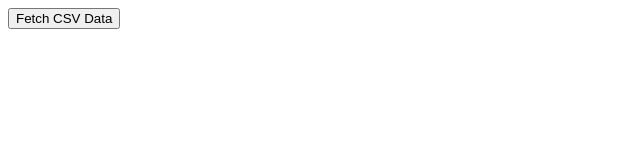
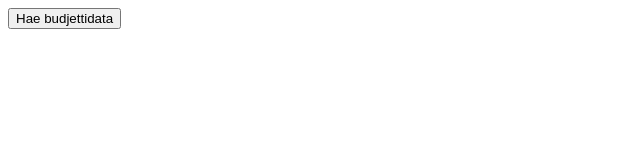
Before and after one commit to otsatukka/AvoinSuomi, a Vue app in the folder budjetinesitys/: page / in a window 1280 px wide. Shown: the top 160 px of the page, without its empty margins (0-640 px from the left). Built offline with nearby package versions, Linux system fonts and the light colour scheme.

Commit message:
Update GUI texts

```diff
--- a/budjetinesitys/src/components/FetchData.vue
+++ b/budjetinesitys/src/components/FetchData.vue
@@ -1,8 +1,8 @@
 <template>
     <div id="fetch-data-component">
-      <button @click="fetchData">Fetch CSV Data</button>
+      <button @click="fetchData">Hae budjettidata</button>
       <div v-if="Object.keys(csvData).length">
-        <h2>CSV Files:</h2>
+        <h2>Haettu data:</h2>
         <ul>
           <li v-for="(file, name) in csvData" :key="name">{{ name }} - {{ file.length }} rows</li>
         </ul>
```
